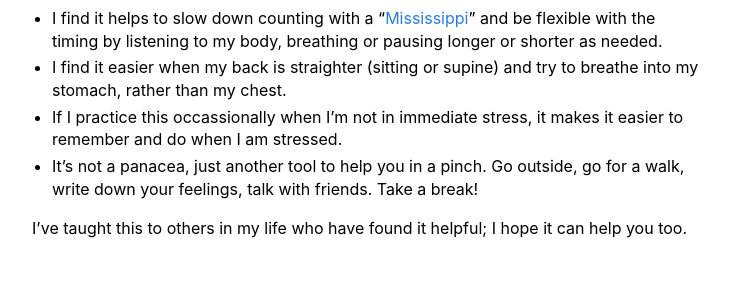
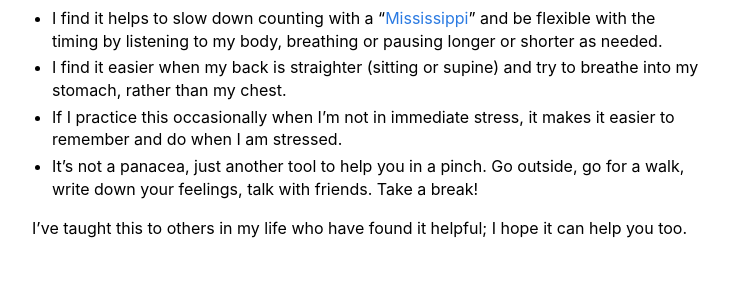
Before and after one commit to themichaelyang/tautology.town, a Jekyll site: the page built from _posts/2025/2025-11-19-triangle-breathing.md, in a window 1280 px wide. Shown: the part 563-863 px from the top of the page, without its empty margins (272-1001 px from the left). Built offline with Jekyll 4.4.1, drawn with Linux system fonts in a browser that asks for light colours.

Commit message:
more typo fixes

```diff
--- a/_posts/2025/2025-11-19-triangle-breathing.md
+++ b/_posts/2025/2025-11-19-triangle-breathing.md
@@ -19,7 +19,7 @@ Here are my pointers:
 
 - I find it helps to slow down counting with a "[Mississippi](https://separatedbyacommonlanguage.blogspot.com/2012/04/counting-seconds.html)" and be flexible with the timing by listening to my body, breathing or pausing longer or shorter as needed.
 - I find it easier when my back is straighter (sitting or supine) and try to breathe into my stomach, rather than my chest.
-- If I practice this occassionally when I'm not in immediate stress, it makes it easier to remember and do when I am stressed.
+- If I practice this occasionally when I'm not in immediate stress, it makes it easier to remember and do when I am stressed.
 - It's not a panacea, just another tool to help you in a pinch. Go outside, go for a walk, write down your feelings, talk with friends. Take a break!
 
 I've taught this to others in my life who have found it helpful; I hope it can help you too.
```
Also changed, not shown: _posts/2025/2025-11-17-learning-oauth2.md (+1 -1 lines), _posts/2025/2025-11-26-typescript-schemas.md (+1 -1 lines), _posts/2025/2026-01-02-dom-clobbering-1password-prism.md (+1 -1 lines).
